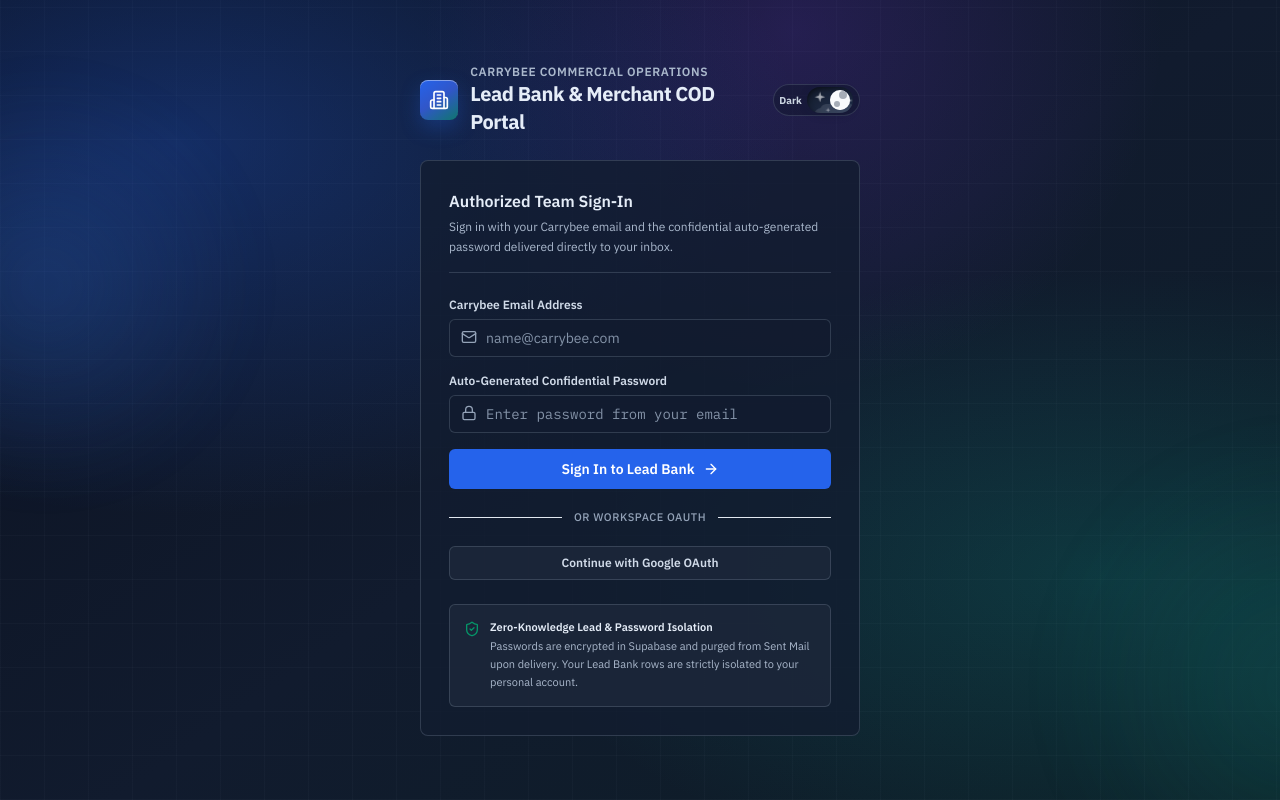
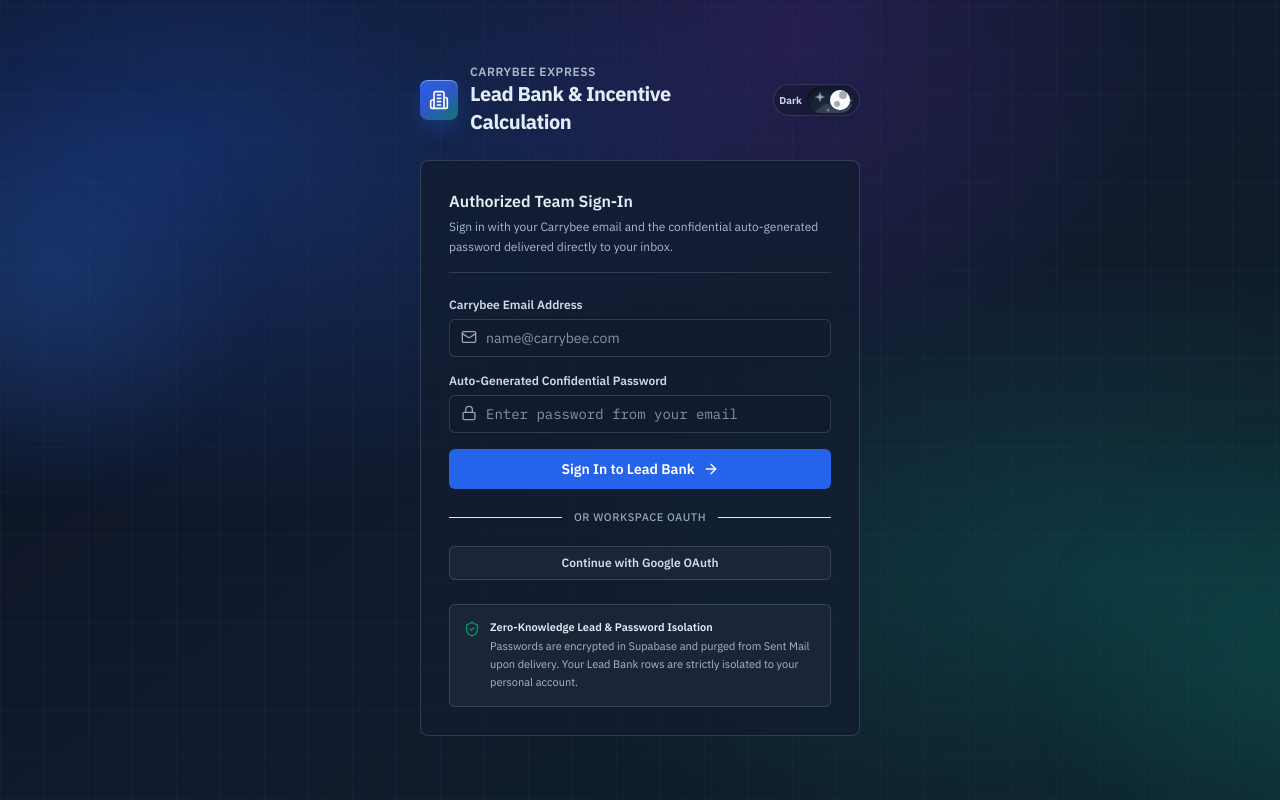
Before and after one commit to nuruzzamannahid57-cyber/carrybee-lead-bank, a Next.js app: page / in a window 1280 px wide. Built offline with nearby package versions, Linux system fonts and the light colour scheme; no server answers.

Commit message:
chore: update login portal branding

```diff
--- a/src/components/LoginView.tsx
+++ b/src/components/LoginView.tsx
@@ -72,10 +72,10 @@ export default function LoginView({ onLoginSuccess }: LoginViewProps) {
           </div>
             <div>
               <p className="text-xs font-semibold uppercase tracking-wider text-[#475569]">
-                Carrybee Commercial Operations
+                Carrybee Express
               </p>
               <h1 className="text-xl font-bold tracking-tight text-[#0F172A]">
-                Lead Bank &amp; Merchant COD Portal
+                Lead Bank &amp; Incentive Calculation
               </h1>
             </div>
           </div>
```
